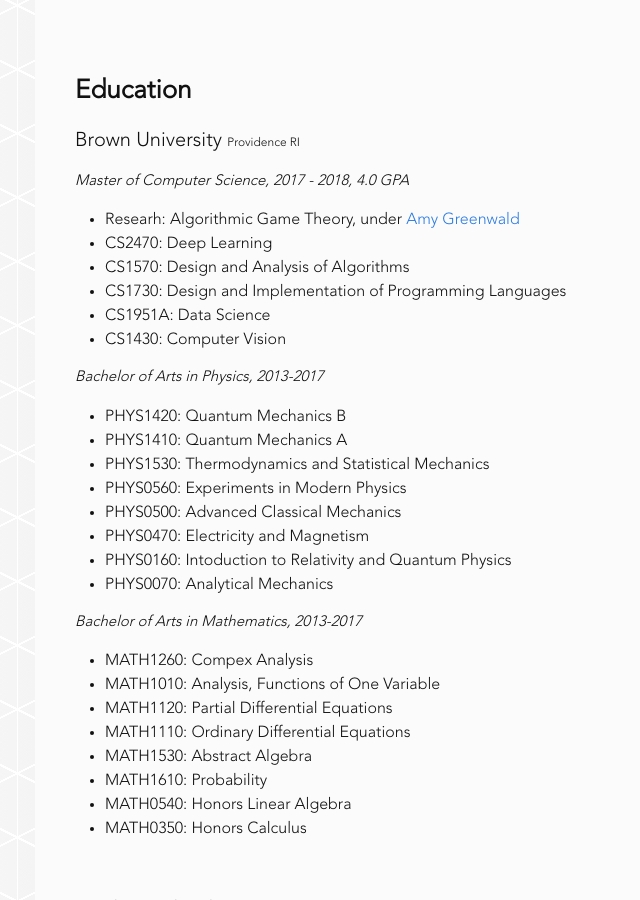
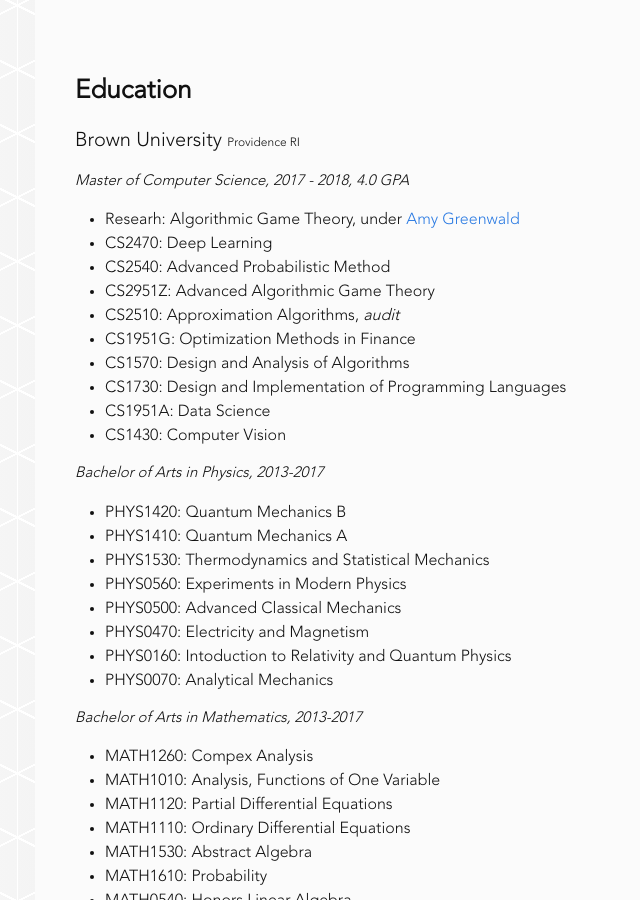
Before and after one commit to Buggy-Virus/buggy-virus.github.io, a Jekyll site: the page built from about.md, in a window 1280 px wide and 900 px high, scrolled down 795 px. Shown: the whole window, without its empty margins (175-815 px from the left). Built offline with Jekyll 4.4.1, drawn with Linux system fonts in a browser that asks for light colours.

Commit message:
added classes to CV

```diff
--- a/about.md
+++ b/about.md
@@ -38,6 +38,10 @@
 
 - Researh: Algorithmic Game Theory, under [Amy Greenwald][amy]
 - CS2470: Deep Learning
+- CS2540: Advanced Probabilistic Method
+- CS2951Z: Advanced Algorithmic Game Theory
+- CS2510: Approximation Algorithms, *audit*
+- CS1951G: Optimization Methods in Finance
 - CS1570: Design and Analysis of Algorithms
 - CS1730: Design and Implementation of Programming Languages
 - CS1951A: Data Science
```
